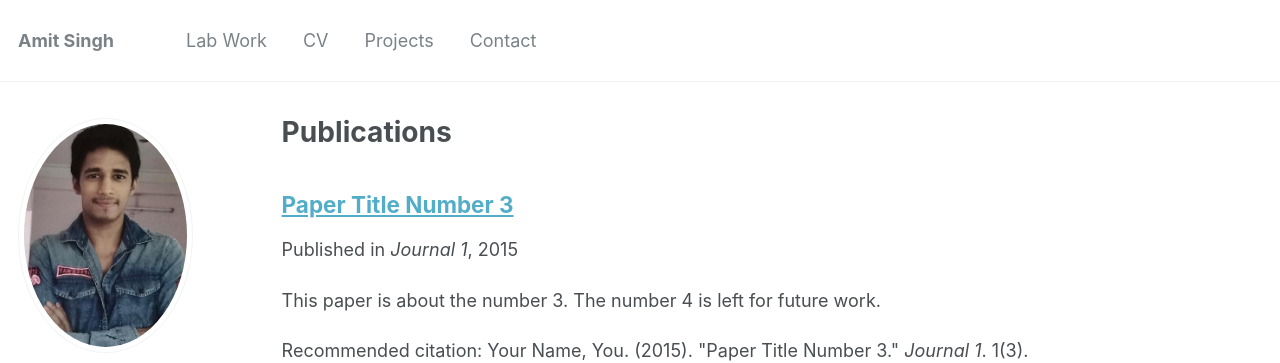
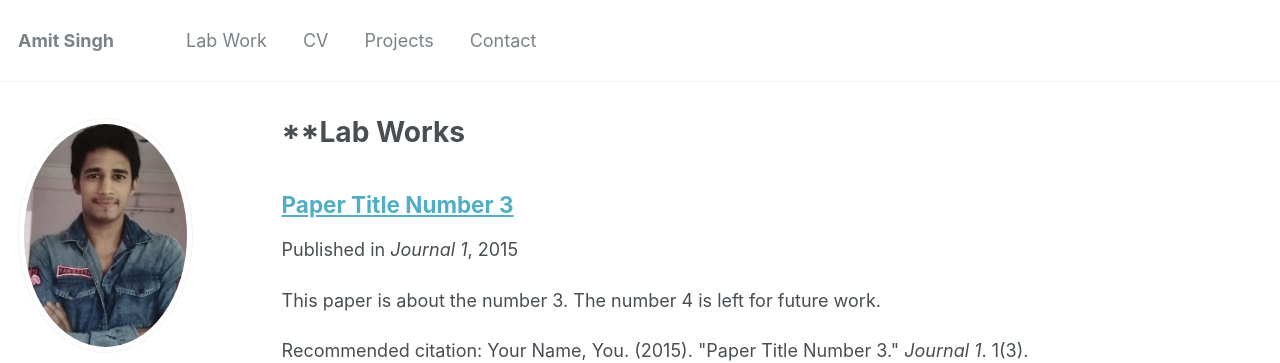
Before and after one commit to amits1ngh/amits1ngh.github.io, a Jekyll site: the page built from _pages/publications.md, in a window 1280 px wide and 1102 px high. Shown: the top 363 px of the window. Built offline with Jekyll 4.4.1, drawn with Linux system fonts in a browser that asks for light colours.

Commit message:
Update publications.md

```diff
--- a/_pages/publications.md
+++ b/_pages/publications.md
@@ -1,15 +1,14 @@
 ---
 layout: archive
-title: "Publications"
+title: "**Lab Works"
 permalink: /publications/
 author_profile: true
 ---
 
 {% if author.googlescholar %}
-  You can also find my articles on <u><a href="{{author.googlescholar}}">my Google Scholar profile</a>.</u>
+ Action Control and Cognition Lab<u><a href="{{https://actioncontrolcognitionlaboratory.wordpress.com/}}"></a>.</u>
 {% endif %}
 
-{% include base_path %}
 
 {% for post in site.publications reversed %}
   {% include archive-single.html %}
```
